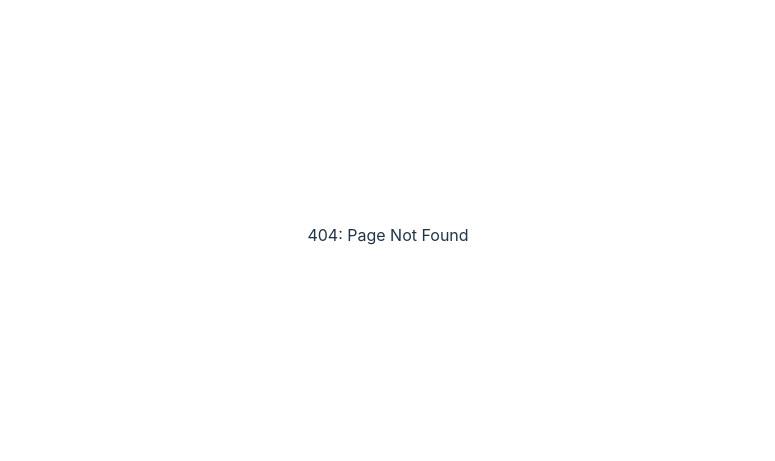
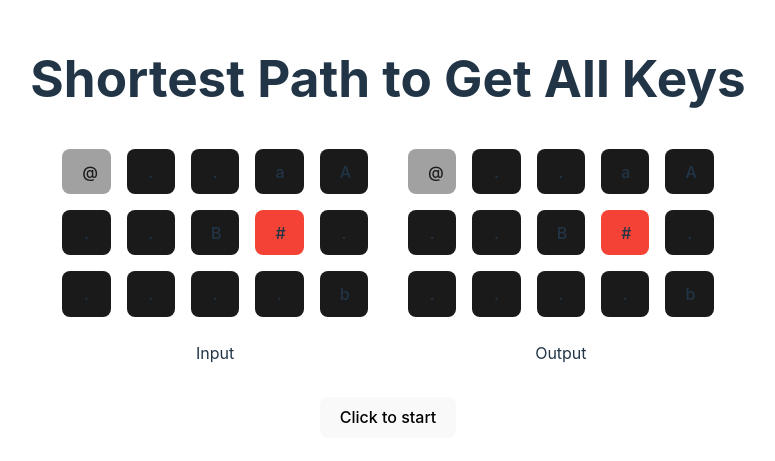
Before and after one commit to shantanupatil23/AlgoViz, a React (Vite) app in the folder algo-viz-react/: page /shortest-path-keys in a window 1280 px wide. Before the commit this address had no page. Shown: the part 165-626 px from the top of the page, without its empty margins (252-1027 px from the left). Built offline with nearby package versions, Linux system fonts and the light colour scheme.

Commit message:
add new algorithm

```diff
--- a/algo-viz-react/src/App.jsx
+++ b/algo-viz-react/src/App.jsx
@@ -1,14 +1,19 @@
 import { BrowserRouter, Routes, Route } from "react-router-dom";
 import Home from "./Home";
 import NoPage from "./NoPage";
-import Visualize from "./Visualize";
+import MinimumPathSum from "./algorithms/MinimumPathSum";
+import ShortestPathToGetAllKeys from "./algorithms/ShortestPathToGetAllKeys";
 
 function App() {
   return (
     <BrowserRouter>
       <Routes>
         <Route index element={<Home />} />
-        <Route path="visualize" element={<Visualize />} />
+        <Route path="min-path-sum" element={<MinimumPathSum />} />
+        <Route
+          path="shortest-path-keys"
+          element={<ShortestPathToGetAllKeys />}
+        />
         <Route path="*" element={<NoPage />} />
       </Routes>
     </BrowserRouter>
--- a/algo-viz-react/src/Home.jsx
+++ b/algo-viz-react/src/Home.jsx
@@ -4,7 +4,18 @@ import { Link } from "react-router-dom";
 import "./Home.css";
 
 function Home() {
-  const algos = [{ id: crypto.randomUUID, title: "Minimum Path Sum" }];
+  const algos = [
+    {
+      id: crypto.randomUUID(),
+      title: "Shortest Path to Get All Keys",
+      endpoint: "shortest-path-keys",
+    },
+    {
+      id: crypto.randomUUID(),
+      title: "Minimum Path Sum",
+      endpoint: "min-path-sum",
+    },
+  ];
 
   return (
     <>
@@ -16,11 +27,11 @@ function Home() {
           <img src={reactLogo} className="logo react" alt="React logo" />
         </a>
       </div>
-      <h1>Vite + React</h1>
+      <h1>AlgoViz</h1>
       <div className="card">
         {algos.map((algo) => {
           return (
-            <Link key={algo.id} to="/visualize">
+            <Link key={algo.id} to={algo.endpoint}>
               <button className="algo-button">{algo.title}</button>
             </Link>
           );
--- a/algo-viz-react/src/Visualize.css
+++ b/algo-viz-react/src/algorithms/Algorithms.css
@@ -1,5 +1,6 @@
 .viz-section {
   display: flex;
+  justify-content: space-evenly;
 }
 
 .viz-row {
@@ -7,6 +8,7 @@
 }
 
 .viz-block {
+  width: 0.5em;
   border-radius: 8px;
   border: 1px solid transparent;
   padding: 0.6em 1.2em;
@@ -31,6 +33,10 @@
   background-color: #a1a1a1;
 }
 
+.viz-block-wall {
+  background-color: #f44336;
+}
+
 .viz-results {
   display: flex;
 }
--- a/algo-viz-react/src/Visualize.jsx
+++ b/algo-viz-react/src/algorithms/MinimumPathSum.jsx
@@ -1,7 +1,7 @@
 import { useState } from "react";
-import "./visualize.css";
+import "./algorithms.css";
 
-export default function Visualize() {
+export default function MinimumPathSum() {
   const Grid = {
     notVisited: "viz-block-not-visited",
     visited: "viz-block-visited",
@@ -24,7 +24,7 @@ export default function Visualize() {
       });
     })
   );
-  const [count, setCount] = useState(matrix_data[0][0]);
+  const [count, setCount] = useState(0);
   const [minCount, setMinCount] = useState("NA");
 
   let count_debug = 0;
@@ -53,33 +53,32 @@ export default function Visualize() {
   async function runAlgorithm(pointer) {
     const i = pointer[0];
     const j = pointer[1];
+    const current_pointer_value = matrix[i][j].value;
 
-    updateMatrix(i, j, Grid.current);
-    await sleep(300);
+    updateMatrix(i, j, Grid.current, current_pointer_value);
+    await sleep(200);
 
     if (i === matrix.length - 1 && j === matrix[0].length - 1) {
       await sleep(500);
       min_sum = min_sum != null ? Math.min(min_sum, count_debug) : count_debug;
-      updateMatrix(i, j, Grid.notVisited, 0, min_sum);
+      updateMatrix(i, j, Grid.notVisited, current_pointer_value * -1, min_sum);
       return;
     }
 
     if (j < matrix[0].length - 1) {
-      const temp = matrix[i][j + 1].value;
-      updateMatrix(i, j, Grid.visited, temp);
+      updateMatrix(i, j, Grid.visited);
       await runAlgorithm([i, j + 1]);
-      updateMatrix(i, j, Grid.current, temp * -1);
+      updateMatrix(i, j, Grid.current);
     }
 
     if (i < matrix.length - 1) {
-      const temp = matrix[i + 1][j].value;
-      updateMatrix(i, j, Grid.visited, temp);
+      updateMatrix(i, j, Grid.visited);
       await runAlgorithm([i + 1, j]);
-      updateMatrix(i, j, Grid.current, temp * -1);
+      updateMatrix(i, j, Grid.current);
     }
 
     await sleep(200);
-    updateMatrix(i, j, Grid.notVisited);
+    updateMatrix(i, j, Grid.notVisited, current_pointer_value * -1);
     return;
   }
 
--- /dev/null
+++ b/algo-viz-react/src/algorithms/ShortestPathToGetAllKeys.jsx
@@ -0,0 +1,295 @@
+import { useState } from "react";
+
+export default function ShortestPathToGetAllKeys() {
+  const Grid = {
+    notVisited: "viz-block-not-visited",
+    visited: "viz-block-visited",
+    current: "viz-block-current",
+    wall: "viz-block-wall",
+  };
+
+  const grid = ["@..aA", "..B#.", "....b"];
+
+  const [matrix, setMatrix] = useState(
+    grid.map((row) => {
+      return row.split("").map((item) => {
+        return {
+          id: crypto.randomUUID(),
+          value: item,
+          status:
+            item === "@"
+              ? Grid.current
+              : item === "."
+              ? Grid.notVisited
+              : item === "#"
+              ? Grid.wall
+              : Grid.notVisited,
+        };
+      });
+    })
+  );
+
+  const [resultMatrix, setResultMatrix] = useState(
+    grid.map((row) => {
+      return row.split("").map((item) => {
+        return {
+          id: crypto.randomUUID(),
+          value: item,
+          status:
+            item === "@"
+              ? Grid.current
+              : item === "."
+              ? Grid.notVisited
+              : item === "#"
+              ? Grid.wall
+              : Grid.notVisited,
+        };
+      });
+    })
+  );
+
+  let nkeys = 0;
+
+  let path = [];
+
+  let key_fetched_ptr = [0];
+  let key_fetched_value = [];
+  let key_fetched_index = [];
+
+  let key_found_in_paths = [];
+
+  let min_path = null;
+
+  function sleep(ms) {
+    return new Promise((resolve) => setTimeout(resolve, ms));
+  }
+
+  async function traverse(grid, i, j) {
+    if (grid[i][j] === "#") {
+      return;
+    }
+
+    let matrix_copy = [...matrix];
+    if (path.length > 0) {
+      const prev_path = path.slice(-1);
+      matrix_copy[prev_path[0][0]][prev_path[0][1]].status = Grid.visited;
+    }
+    matrix_copy[i][j].status = Grid.current;
+    setMatrix(matrix_copy);
+    await sleep(100);
+
+    path.push([i, j]);
+
+    if (grid[i][j] !== "@" && grid[i][j] !== "#" && grid[i][j] !== ".") {
+      if (grid[i][j] === grid[i][j].toLowerCase()) {
+        if (
+          !key_fetched_value.includes(grid[i][j]) &&
+          !key_found_in_paths.includes(path)
+        ) {
+          key_found_in_paths.push(JSON.parse(JSON.stringify(path)));
+          key_fetched_ptr.push(path.length - 1);
+          key_fetched_value.push(grid[i][j]);
+          key_fetched_index.push([i, j]);
+          if (key_fetched_value.length === nkeys) {
+            if (min_path !== null) {
+              if (min_path > path.length) {
+                min_path = path.length;
+                setResultMatrix(JSON.parse(JSON.stringify(matrix)));
+              }
+            } else {
+              min_path = path.length;
+              setResultMatrix(JSON.parse(JSON.stringify(matrix)));
+            }
+          }
+          if (
+            grid[0].length != j + 1 &&
+            !path
+              .slice(key_fetched_ptr[-1])
+              .some((subarray) => subarray[0] === i && subarray[1] === j + 1)
+          ) {
+            await traverse(grid, i, j + 1);
+          }
+          if (
+            grid.length != i + 1 &&
+            !path
+              .slice(key_fetched_ptr[-1])
+              .some((subarray) => subarray[0] === i + 1 && subarray[1] === j)
+          ) {
+            await traverse(grid, i + 1, j);
+          }
+          if (
+            j != 0 &&
+            !path
+              .slice(key_fetched_ptr[-1])
+              .some((subarray) => subarray[0] === i && subarray[1] === j - 1)
+          ) {
+            await traverse(grid, i, j - 1);
+          }
+          if (
+            i != 0 &&
+            !path
+              .slice(key_fetched_ptr[-1])
+              .some((subarray) => subarray[0] === i - 1 && subarray[1] === j)
+          ) {
+            await traverse(grid, i - 1, j);
+          }
+        }
+      } else {
+        const temp = grid[i][j].toLowerCase();
+        if (!key_fetched_value.includes(temp)) {
+          path.pop();
+          let temp = path.slice(-1);
+          temp = temp[0];
+          let matrix_copy = [...matrix];
+          matrix_copy[temp[0]][temp[1]].status = Grid.current;
+          matrix_copy[i][j].status = Grid.notVisited;
+          setMatrix(matrix_copy);
+          await sleep(100);
+          return;
+        }
+      }
+    }
+    if (
+      grid[0].length != j + 1 &&
+      !path
+        .slice(key_fetched_ptr[-1])
+        .some((subarray) => subarray[0] === i && subarray[1] === j + 1)
+    ) {
+      await traverse(grid, i, j + 1);
+    }
+    if (
+      grid.length != i + 1 &&
+      !path
+        .slice(key_fetched_ptr[-1])
+        .some((subarray) => subarray[0] === i + 1 && subarray[1] === j)
+    ) {
+      await traverse(grid, i + 1, j);
+    }
+    if (
+      j != 0 &&
+      !path
+        .slice(key_fetched_ptr[-1])
+        .some((subarray) => subarray[0] === i && subarray[1] === j - 1)
+    ) {
+      await traverse(grid, i, j - 1);
+    }
+    if (
+      i != 0 &&
+      !path
+        .slice(key_fetched_ptr[-1])
+        .some((subarray) => subarray[0] === i - 1 && subarray[1] === j)
+    ) {
+      await traverse(grid, i - 1, j);
+    }
+
+    let temp = path.slice(-1);
+    temp = temp[0];
+
+    const counter = {};
+
+    path.forEach((ele) => {
+      if (counter[ele]) {
+        counter[ele] += 1;
+      } else {
+        counter[ele] = 1;
+      }
+    });
+    if (
+      counter[temp] === 1 &&
+      key_fetched_index.some(
+        (subarray) => subarray[0] === temp[0] && subarray[1] === temp[1]
+      )
+    ) {
+      key_fetched_index.splice(key_fetched_index.indexOf(temp), 1);
+      key_fetched_value.splice(grid[temp[0]][temp[1]], 1);
+      if (key_fetched_ptr.length === 1) {
+        key_fetched_ptr = [0];
+      } else {
+        key_fetched_ptr.pop();
+      }
+    }
+    path.pop();
+    if (path.length > 0) {
+      let temp = path.slice(-1);
+      temp = temp[0];
+      let matrix_copy = [...matrix];
+      matrix_copy[temp[0]][temp[1]].status = Grid.current;
+      matrix_copy[i][j].status = Grid.notVisited;
+      setMatrix(matrix_copy);
+      await sleep(100);
+    }
+    return;
+  }
+
+  async function runAlgorithm() {
+    let si = 0;
+    let sj = 0;
+
+    for (let i = 0; i < grid.length; i++) {
+      for (let j = 0; j < grid[0].split("").length; j++) {
+        if (grid[i][j] === "@") {
+          si = i;
+          sj = j;
+        }
+        if (
+          grid[i][j] !== "@" &&
+          grid[i][j] !== "#" &&
+          grid[i][j] !== "." &&
+          grid[i][j] === grid[i][j].toLowerCase()
+        ) {
+          nkeys += 1;
+        }
+      }
+    }
+
+    await traverse(grid, si, sj);
+    return;
+  }
+
+  return (
+    <>
+      <h1>Shortest Path to Get All Keys</h1>
+      <div className="viz-section">
+        <div className="viz-div">
+          {matrix.map((row) => {
+            return (
+              <div key={crypto.randomUUID()} className="viz-row">
+                {row.map((item) => {
+                  return (
+                    <div key={item.id} className={`viz-block ${item.status}`}>
+                      {item.value}
+                    </div>
+                  );
+                })}
+              </div>
+            );
+          })}
+          <p>Input</p>
+        </div>
+        <div className="viz-div">
+          {resultMatrix.map((row) => {
+            return (
+              <div key={crypto.randomUUID()} className="viz-row">
+                {row.map((item) => {
+                  return (
+                    <div key={item.id} className={`viz-block ${item.status}`}>
+                      {item.value}
+                    </div>
+                  );
+                })}
+              </div>
+            );
+          })}
+          <p>Output</p>
+        </div>
+      </div>
+      <button
+        onClick={() => runAlgorithm()}
+        className="algo-button"
+        style={{ margin: "1em" }}
+      >
+        Click to start
+      </button>
+    </>
+  );
+}
```
